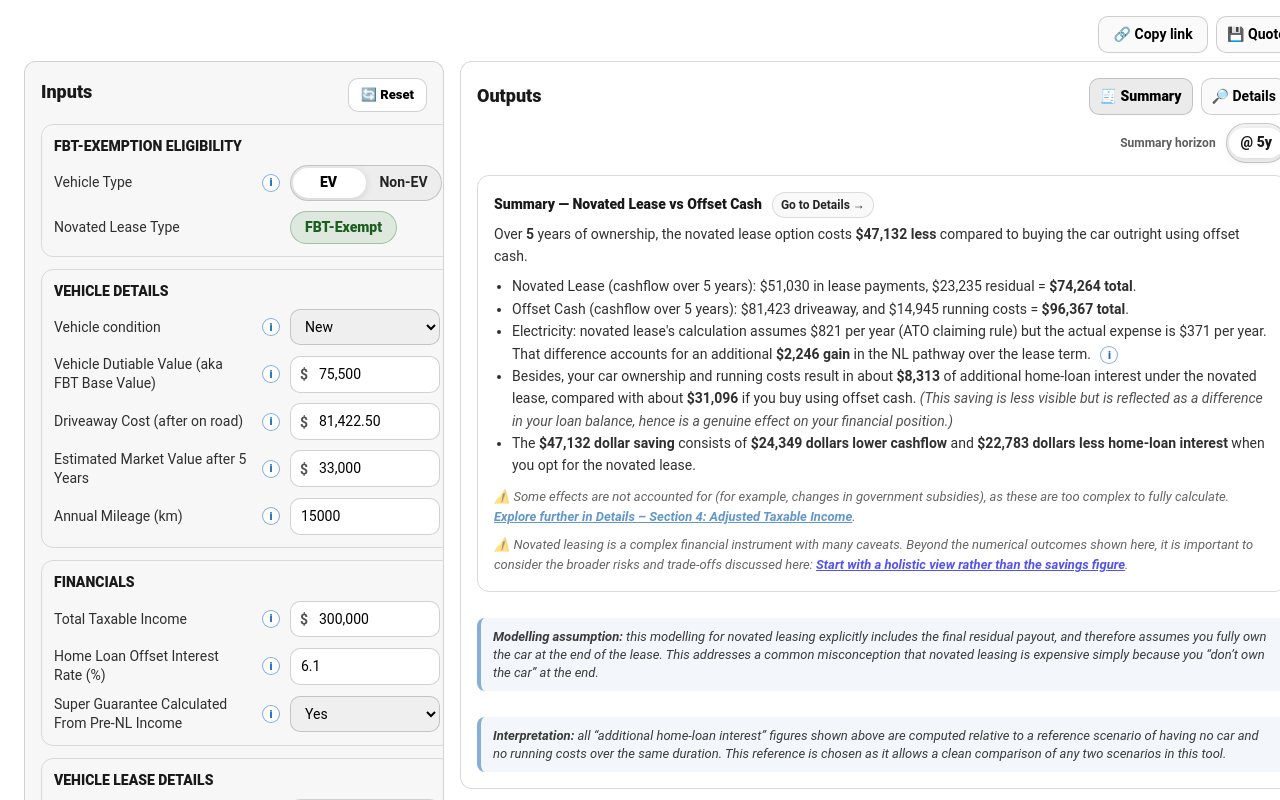
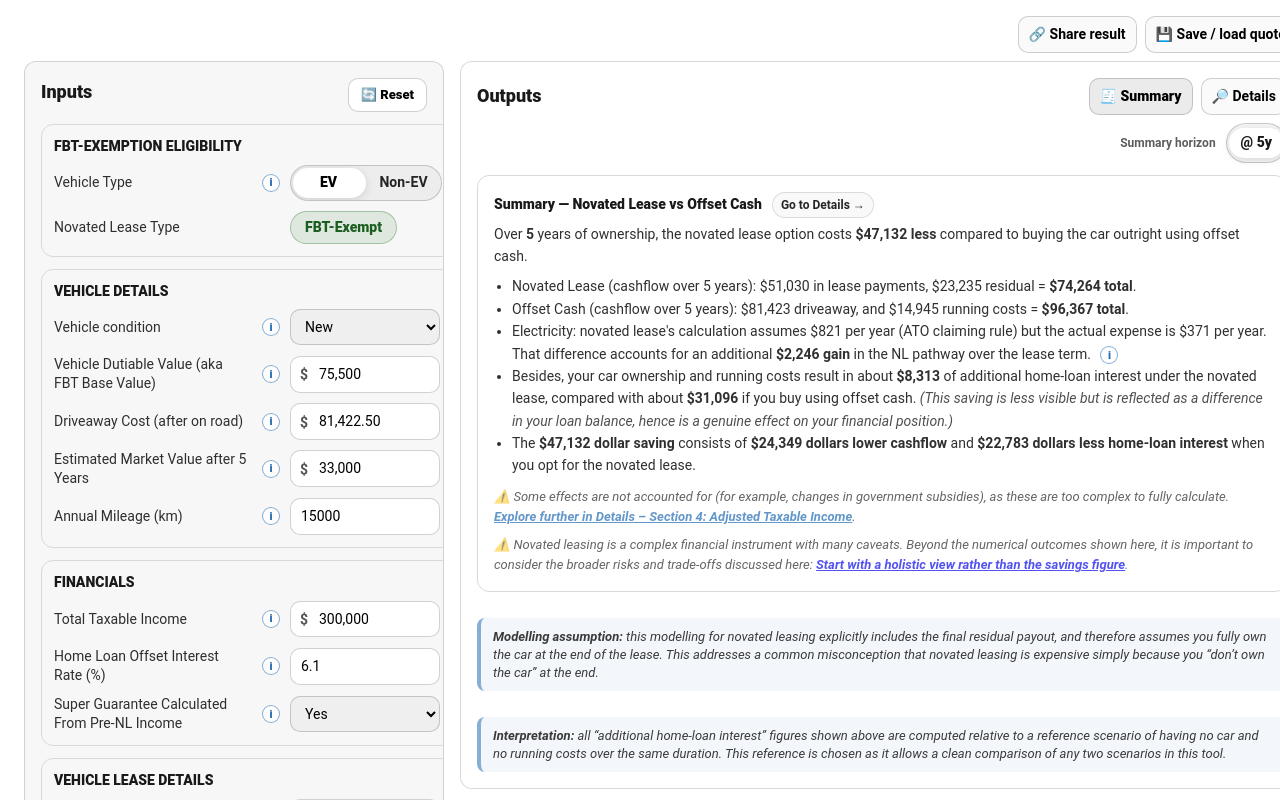
Before and after one commit to novatedlease/novatedlease.github.io, a React (Vite) app in the folder calculator/: page / in a window 1280 px wide. Shown: the top 800 px of the page. Built offline with nearby package versions, Linux system fonts and the light colour scheme.

Commit message:
button labels

```diff
--- a/calculator/src/App.tsx
+++ b/calculator/src/App.tsx
@@ -1109,7 +1109,7 @@ useEffect(() => {
     }}
     title="Copy a shareable link that includes all your inputs"
   >
-    {copiedLink ? "Copied!" : "🔗 Copy link"}
+    {copiedLink ? "Copied!" : "🔗 Share result"}
   </button>
 
   <button
@@ -1128,7 +1128,7 @@ useEffect(() => {
     aria-haspopup="dialog"
     title="Save, load, rename or delete saved quotes on this device"
     >
-    💾 Quotes
+    💾 Save / load quotes
   </button>
 
   {quotesOpen && (
```
Also changed, not shown: 1 other file (tests, documents, lock files or other folders).
